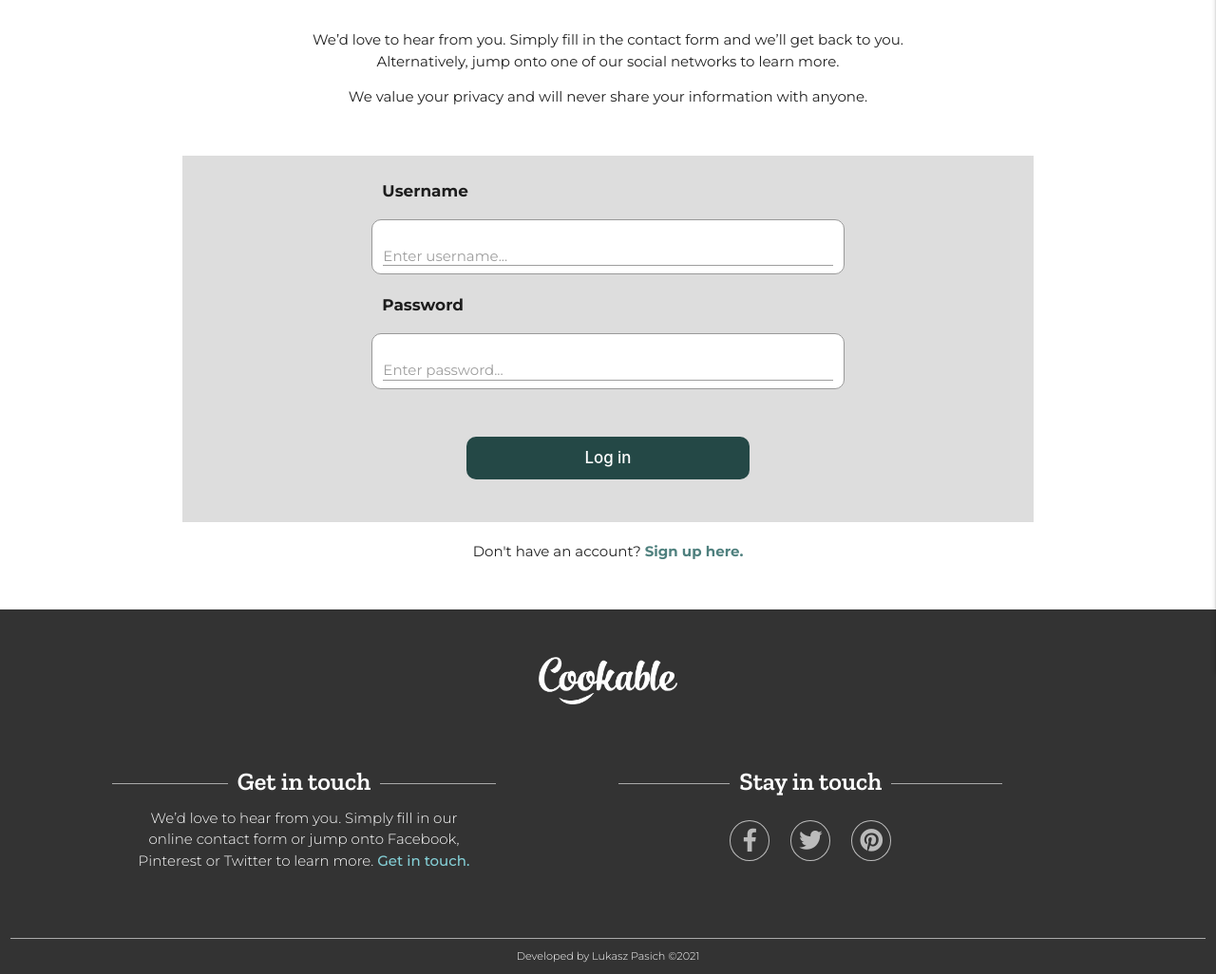
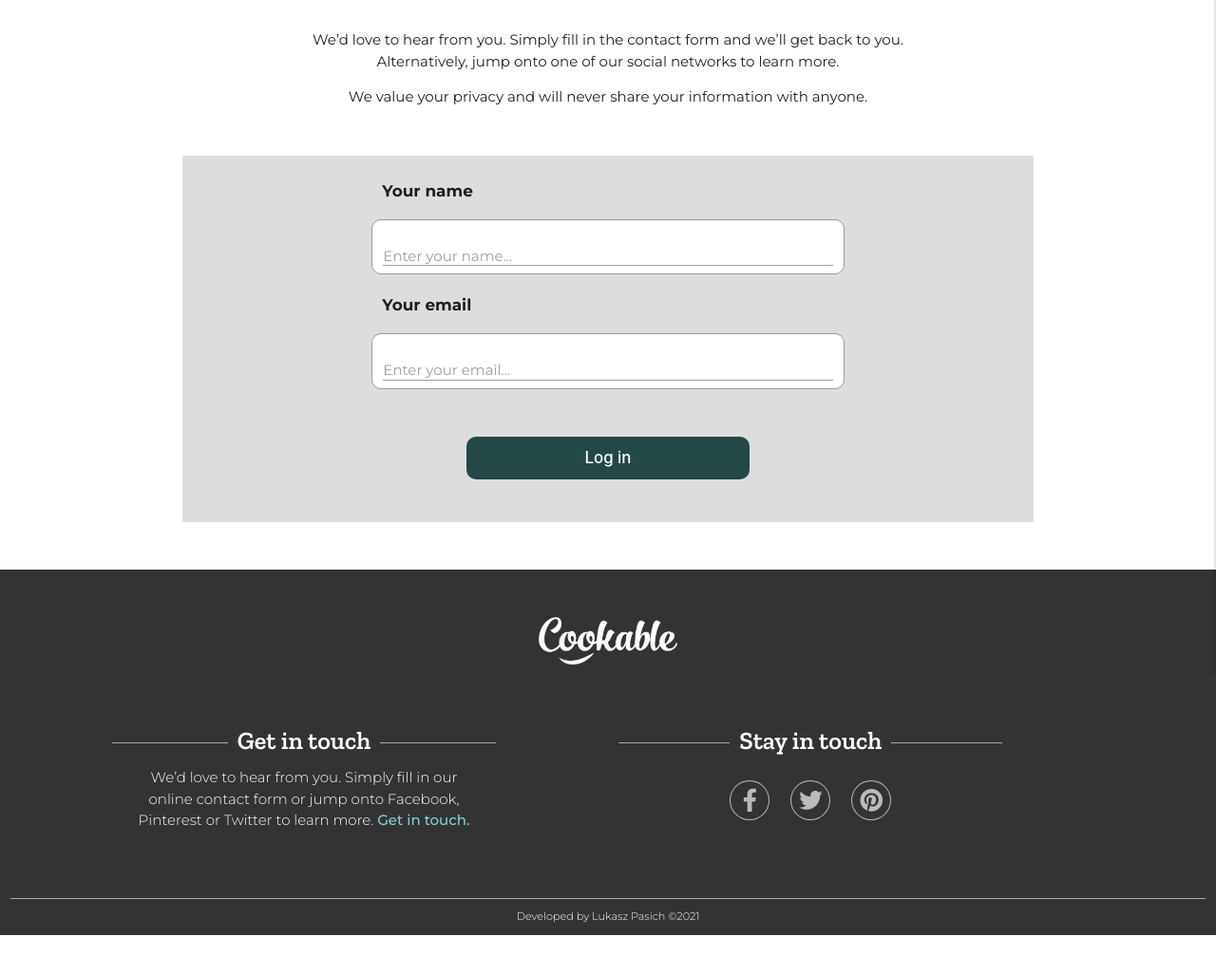
Before and after one commit to LukaszPasich/Cookable-MS3, a Flask app: page /contact in a window 1280 px wide. Shown: the part 152-1178 px from the top of the page at 95% size. After the commit the page ends 1137 px from the top, so only its background shows below. Run offline with Flask 2, Linux system fonts and the light colour scheme; some libraries are stand-ins or nearby versions.

Commit message:
FEAT: Connect EmailJS to contact form on Contact page

```diff
--- /dev/null
+++ b/static/js/sendEmail.js
@@ -0,0 +1 @@
+console.log("Hello");
--- a/templates/contact.html
+++ b/templates/contact.html
@@ -1,6 +1,18 @@
 {% extends "base.html" %}
+
+<!-- Extra scripts for EmailJS -->
+{% block styles %}
+    <script type="text/javascript"
+            src="https://cdn.jsdelivr.net/npm/emailjs-com@2/dist/email.min.js">
+    </script>
+    <script type="text/javascript">
+    (function(){
+        emailjs.init("user_HkNSXwtzpi7DbBHRTmoyO");
+    })();
+    </script>
+{% endblock %}
+
 {% block content %}
-
 <h3 class="center-align margin-top-fifty"><span>Contact us</span></h3>
 
 <p class="margin-top-fifty center-align">
@@ -14,31 +26,35 @@
 </p>
 
 <div class="row background-grey-ddd margin-top-fifty padding-top-twentyfive padding-bottom-twentyfive">
-    <form class="col s12 m8 offset-m2" method="POST" action="{{ url_for('login') }}">
-        <!-- Username -->
+    <form onsubmit="return sendMail(this);" class="col s12 m8 offset-m2">
+        <!-- Name -->
         <div class="row">
-            <p class="input-title col s10 offset-s1">Username</p>
+            <p class="input-title col s10 offset-s1">Your name</p>
             <div class="input-field col s10 offset-s1 input-space">
-                <input id="username" name="username" type="text" minlength="5"
-                    maxlength="15" pattern="^[a-zA-Z0-9]{5,15}$" class="validate" required>
-                <label for="username">Enter username...</label>
+                <input id="name" name="name" type="text" required>
+                <label for="name">Enter your name...</label>
             </div>
         </div>
-        <!-- Password -->
+        <!-- Email -->
         <div class="row">
-            <p class="input-title col s10 offset-s1">Password</p>
+            <p class="input-title col s10 offset-s1">Your email</p>
             <div class="input-field col s10 offset-s1 input-space">
-                <input id="password" name="password" type="password" minlength="5"
-                    maxlength="15" pattern="^[a-zA-Z0-9]{5,15}$" class="validate" required>
-                <label for="password">Enter password...</label>
+                <input id="email" name="email" type="email" class="validate" required>
+                <label for="password">Enter your email...</label>
             </div>
         </div>
+        <!-- Message -->
+
+
         <!-- Sign Up Button -->
         <div class="row margin-top-fifty">
             <button type="submit" class="col s6 offset-s3 green-button-full cursor-pointer">Log in</button>
         </div>
     </form>
   </div>
-  <p class="center-align">Don't have an account? <a href="{{ url_for('signup') }}" class="click-here">Sign up here.</a></p>
+{% endblock %}
 
+<!-- Extra scripts for EmailJS -->
+{% block scripts %}
+    <script src="{{ url_for('static', filename='js/sendEmail.js') }}"></script>
 {% endblock %}
```
